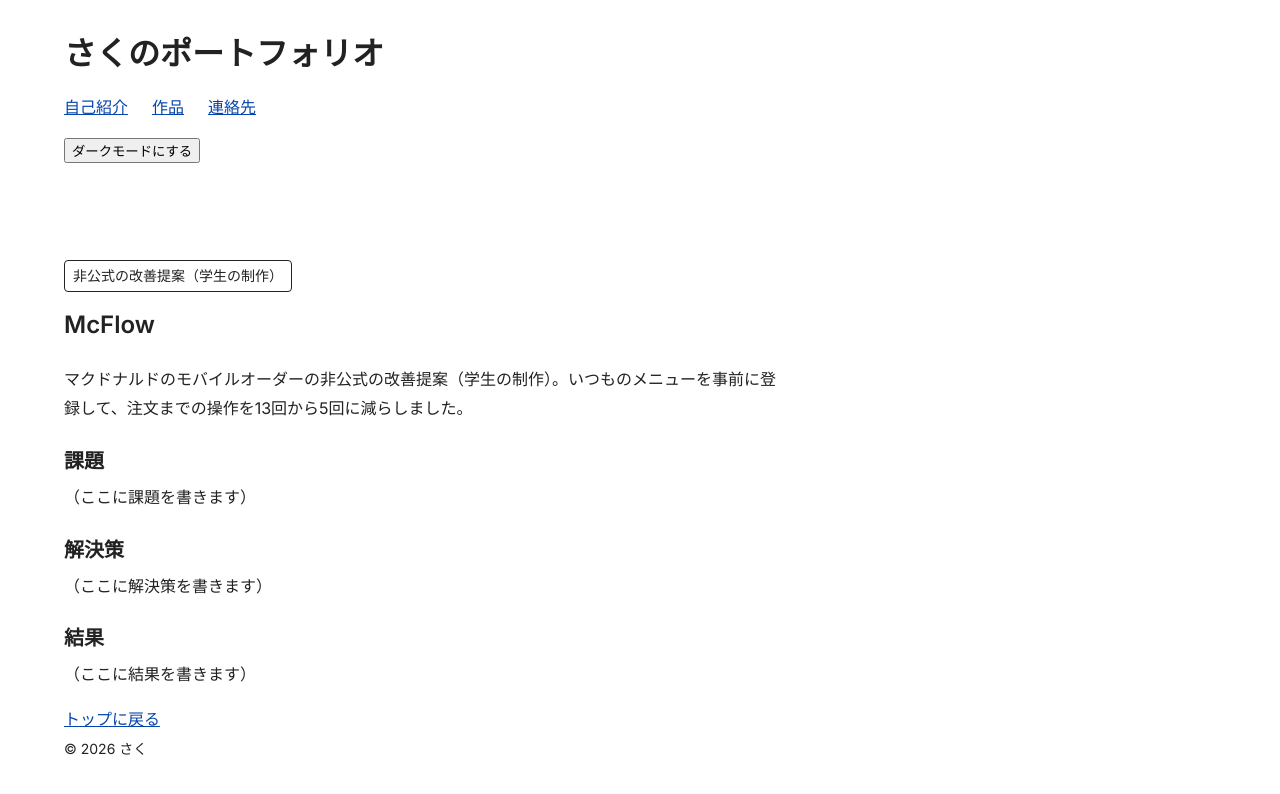
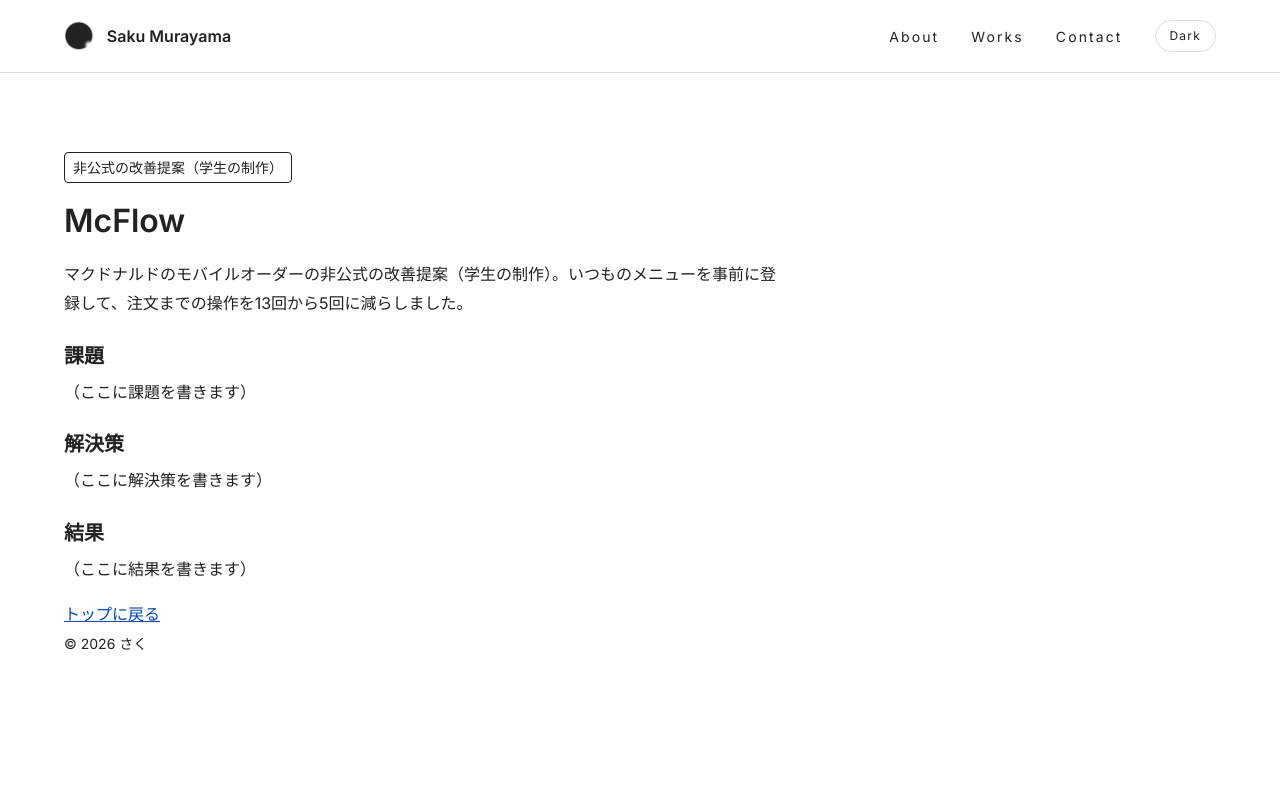
Before and after one commit to Hagiwara39/portfolio, a React (Vite) app: page /works/mcflow in a window 1280 px wide. Shown: the top 794 px of the page. Built offline with nearby package versions, Linux system fonts and the light colour scheme; no server answers.

Commit message:
png画像の名前の変更とヘッダーの固定、名前のレスポンシブ対応

```diff
--- a/src/components/Header.jsx
+++ b/src/components/Header.jsx
@@ -1,34 +1,44 @@
 // Link: ページを移動するためのリンク（React Router 版の a タグ）
 import { Link } from 'react-router-dom'
 
-// Header: ページの一番上の部分（サイト名・メニュー・ダークモードボタン）
+// 画像は JS の import で読み込む。moon には「画像の URL（文字）」が入る
+// こうすると Vite が公開用に画像の名前を付け直してくれるので、ファイルの場所を気にしなくてよい
+import moon from '../assets/new-moon.png'
+
+// Header: ページの一番上の部分（ロゴ・メニュー・ダークモードボタン）
 // isDark: 今ダークモードかどうか / onToggleTheme: ボタンが押されたときの処理（どちらも App から受け取る）
 function Header({ isDark, onToggleTheme }) {
   // ボタンの文字は「次に押したら何になるか」にする
   // 条件 ? A : B は「条件が true なら A、false なら B」という書き方
-  const buttonText = isDark ? 'ライトモードにする' : 'ダークモードにする'
+  const buttonText = isDark ? 'Light' : 'Dark'
 
   return (
-    // header: ページの一番上の部分（サイト名やメニュー）
-    <header>
-      {/* h1: ページで一番大きな見出し。1ページに1つが基本 */}
-      <h1>さくのポートフォリオ</h1>
+    // header: ページの一番上の部分（ロゴやメニュー）
+    // className="site-header" は、CSS で上に固定するための目印
+    <header className="site-header">
+      {/* ロゴ: 押すとトップページへ戻る */}
+      {/* aria-label: 読み上げソフト向けの名前。スマホでは文字を隠すので、ここで名前を付けておく */}
+      <Link to="/" className="site-logo" aria-label="Saku Murayama（トップへ）">
+        {/* src={moon}: import した画像の URL を入れる / alt="": 飾りの画像なので読み上げない */}
+        <img src={moon} alt="" />
+        {/* span: 意味を持たない、文字用の小さな箱。スマホでは CSS で隠す */}
+        <span className="site-name">Saku Murayama</span>
+      </Link>
 
       {/* nav: ページ内を移動するためのメニュー（ナビゲーション） */}
       <nav>
-        {/* ul: 順番のない箇条書きリスト */}
+        {/* ul: 順番のない箇条書きリスト / li: リストの1項目 */}
         <ul>
-          {/* li: リストの1項目 */}
           {/* to="/#about": トップページ（/）の id="about" の場所へ移動。詳細ページからでもトップに戻れる */}
           {/* a ではなく Link にすると、ページを読み込み直さないのでダークモードの状態が消えない */}
-          <li><Link to="/#about">自己紹介</Link></li>
-          <li><Link to="/#works">作品</Link></li>
-          <li><Link to="/#contact">連絡先</Link></li>
+          <li><Link to="/#about">About</Link></li>
+          <li><Link to="/#works">Works</Link></li>
+          <li><Link to="/#contact">Contact</Link></li>
         </ul>
       </nav>
 
       {/* button: 押せるボタン。type="button" は「フォーム送信ではないただのボタン」という意味 */}
-      {/* id="theme-toggle" は、CSS でこのボタンの余白を指定するための目印 */}
+      {/* id="theme-toggle" は、CSS でこのボタンの見た目を指定するための目印 */}
       {/* onClick: クリックされたら、App から受け取った onToggleTheme を実行する */}
       <button type="button" id="theme-toggle" onClick={onToggleTheme}>{buttonText}</button>
     </header>
--- a/src/pages/WorkDetailPage.jsx
+++ b/src/pages/WorkDetailPage.jsx
@@ -24,7 +24,7 @@ function WorkDetailPage() {
   if (!work) {
     return (
       <section className="work-detail">
-        <h2>作品が見つかりません</h2>
+        <h1>作品が見つかりません</h1>
         <Link to="/">トップに戻る</Link>
       </section>
     )
@@ -36,7 +36,8 @@ function WorkDetailPage() {
       {/* note がある作品だけ、最初に注意書きを出す */}
       {work.note && <p className="work-note">{work.note}</p>}
 
-      <h2>{work.title}</h2>
+      {/* h1: このページで一番大きな見出し。詳細ページでは作品名にする */}
+      <h1>{work.title}</h1>
       <p>{work.description}</p>
 
       {/* 中身はあとで書く。今は仮の文章 */}
--- a/src/style.css
+++ b/src/style.css
@@ -48,8 +48,16 @@ body {
     font-family: "Inter", "Hiragino Sans", "Noto Sans JP", "Yu Gothic", sans-serif;
     /* 外側の余白。ブラウザが最初から付けている 8px を消す */
     margin: 0;
-    /* 内側の余白。上下 32px・左右 64px あけて、広めにゆったり見せる */
-    padding: 32px 64px;
+    /* 内側の余白。左右 64px あけて、広めにゆったり見せる */
+    /* 上は「固定ヘッダーの高さ 72px + 32px」。ヘッダーの下に中身が隠れないようにする */
+    padding: 104px 64px 32px;
+}
+
+/* id の付いた section（About / Works / Contact）: メニューで移動したときに止まる位置を調整する */
+/* scroll-margin-top: 「ここまでスクロールして」と言われたとき、上にこの分だけすき間を残す */
+/* 固定ヘッダー(72px)の下に見出しが隠れないよう、ヘッダーより少し大きくする */
+section[id] {
+    scroll-margin-top: 96px;
 }
 
 /* リンクの色 */
@@ -109,15 +117,60 @@ small {
 
 
 /* ===========================================
-   ヘッダーのメニュー（Flexbox で横並び）
+   ヘッダー（上に固定・Flexbox で横並び）
    =========================================== */
+
+/* ヘッダー全体: ロゴ・メニュー・ボタンを横一列に並べる */
+.site-header {
+    /* position: fixed: 画面に貼り付けて、スクロールしても動かないようにする */
+    position: fixed;
+    /* 画面の上・左・右の端にくっつける（横いっぱいに広がる） */
+    top: 0;
+    left: 0;
+    right: 0;
+    /* z-index: 重なりの順番。大きいほど手前。中身がヘッダーの上に重ならないようにする */
+    z-index: 10;
+    height: 72px;
+    /* 中身を横に並べ、上下のまん中にそろえる */
+    display: flex;
+    align-items: center;
+    gap: 32px;
+    /* 左右の余白はページ（body）とそろえる */
+    padding: 0 64px;
+    /* 背景を塗っておかないと、下の文字が透けて見える */
+    background-color: var(--color-bg);
+    /* 下に薄いグレーの線 */
+    border-bottom: 1px solid var(--color-border);
+}
+
+/* ロゴ（月の画像と名前）: 画像と文字を横に並べる */
+.site-logo {
+    display: flex;
+    align-items: center;
+    gap: 12px;
+    /* リンクの青色と下線をやめる */
+    color: var(--color-text);
+    text-decoration: none;
+    font-weight: 600;
+}
+
+/* ロゴの画像: 高さを 30px にする。幅は auto で、縦横の比率を保ったまま決まる */
+.site-logo img {
+    height: 30px;
+    width: auto;
+}
+
+/* nav: margin-left: auto で左側の余白を全部もらい、メニューとボタンを右に寄せる */
+.site-header nav {
+    margin-left: auto;
+}
 
 /* nav の中の ul: メニュー項目を並べる箱 */
 nav ul {
     /* Flexbox を使う宣言。中の li が横一列に並ぶようになる */
     display: flex;
-    /* 項目どうしのすき間を 24px あける */
-    gap: 24px;
+    /* 項目どうしのすき間を 32px あける */
+    gap: 32px;
     /* 画面が狭くて入りきらないときは、次の行に折り返す */
     flex-wrap: wrap;
     /* リストの先頭に付く「・」を消す */
@@ -125,6 +178,20 @@ nav ul {
     /* ul にブラウザが最初から付けている余白（左の字下げなど）を消す */
     margin: 0;
     padding: 0;
+}
+
+/* メニューのリンク: 小さめの文字で字間を広げ、すっきり見せる */
+nav a {
+    color: var(--color-text);
+    text-decoration: none;
+    font-size: 0.875rem;
+    /* letter-spacing: 文字と文字のあいだ。em は「今の文字サイズの何倍か」 */
+    letter-spacing: 0.15em;
+}
+
+/* マウスを乗せたときだけ下線を出して、押せることがわかるようにする */
+nav a:hover {
+    text-decoration: underline;
 }
 
 
@@ -192,6 +259,8 @@ nav ul {
 /* 詳細ページ全体: 1行が長すぎると読みにくいので、最大の幅を決めておく */
 .work-detail {
     max-width: 720px;
+    /* ヘッダーとのあいだを少しあける */
+    padding-top: 48px;
 }
 
 /* 「非公式の改善提案（学生の制作）」の注意書き: 小さい文字で枠を付けて目立たせる */
@@ -202,12 +271,13 @@ nav ul {
     border: 1px solid currentColor;
     border-radius: 4px;
     padding: 2px 8px;
-    /* ほかのセクションの h2 と同じく、上を 96px あける */
-    margin: 96px 0 0;
+    /* 上の余白は .work-detail の padding で足りるので、なしにする */
+    margin: 0;
 }
 
-/* 注意書きのすぐ後ろの h2 は、注意書きとくっつくように上の余白を減らす */
-.work-note + h2 {
+/* 注意書きのすぐ後ろの h1（作品名）は、注意書きとのあいだを少しあける */
+/* A + B は「A のすぐ後ろにある B」という意味 */
+.work-note + h1 {
     margin-top: 16px;
 }
 
@@ -275,9 +345,21 @@ nav ul {
    ダークモード切替ボタン
    =========================================== */
 
-/* 切替ボタン: メニューとくっつかないように上に余白をあける */
+/* 切替ボタン: 角の丸い小さなボタンにして、ヘッダーになじませる */
 #theme-toggle {
-    margin-top: 16px;
+    /* ボタンは文字の設定を継承しないので、inherit でページと同じフォントにする */
+    font: inherit;
+    font-size: 0.75rem;
+    letter-spacing: 0.1em;
+    padding: 4px 14px;
+    color: var(--color-text);
+    /* transparent: 透明。ヘッダーの背景がそのまま見える */
+    background-color: transparent;
+    border: 1px solid var(--color-border);
+    /* 999px のように大きな値にすると、左右が半円になる */
+    border-radius: 999px;
+    /* マウスを乗せたとき、指の形のカーソルにする */
+    cursor: pointer;
 }
 
 
@@ -290,8 +372,20 @@ nav ul {
 
     /* ページ全体: 画面が狭いので、左右の余白を減らして文章の幅を広く使う */
     body {
-        /* 上下 16px・左右 16px */
-        padding: 16px;
+        /* 上は「ヘッダーの高さ 72px + 16px」、左右と下は 16px */
+        padding: 88px 16px 16px;
+    }
+
+    /* ヘッダー: 左右の余白とすき間を詰める */
+    .site-header {
+        padding: 0 16px;
+        gap: 16px;
+    }
+
+    /* ロゴの「Saku Murayama」の文字: 横幅が足りないので隠して、月の画像だけにする */
+    /* display: none: その要素を表示しない（場所も取らない） */
+    .site-name {
+        display: none;
     }
 
     /* h1: 32px だとスマホでは大きすぎて折り返しやすいので小さくする */
@@ -316,8 +410,13 @@ nav ul {
 
     /* メニュー: 項目どうしのすき間を詰めて、1行に収まりやすくする */
     nav ul {
-        /* 横のすき間 24px → 16px */
+        /* 横のすき間 32px → 16px */
         gap: 16px;
+    }
+
+    /* メニューの字間を少し詰めて、1行に収まるようにする */
+    nav a {
+        letter-spacing: 0.08em;
     }
 
     /* メニューのリンク: 指でタップしやすいように、押せる範囲を広げる */
```
Also changed, not shown: src/assets/new-moon.png (renamed from src/assets/NewMoon.png).
